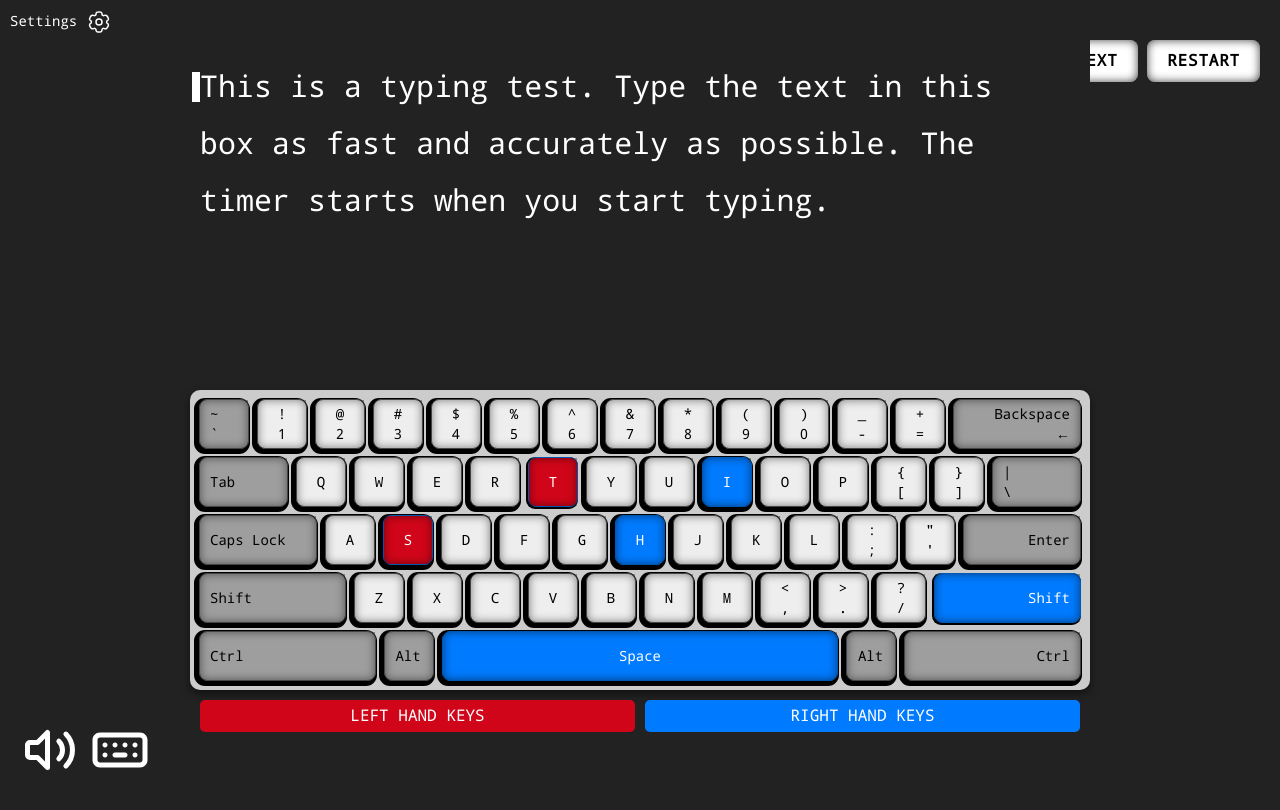
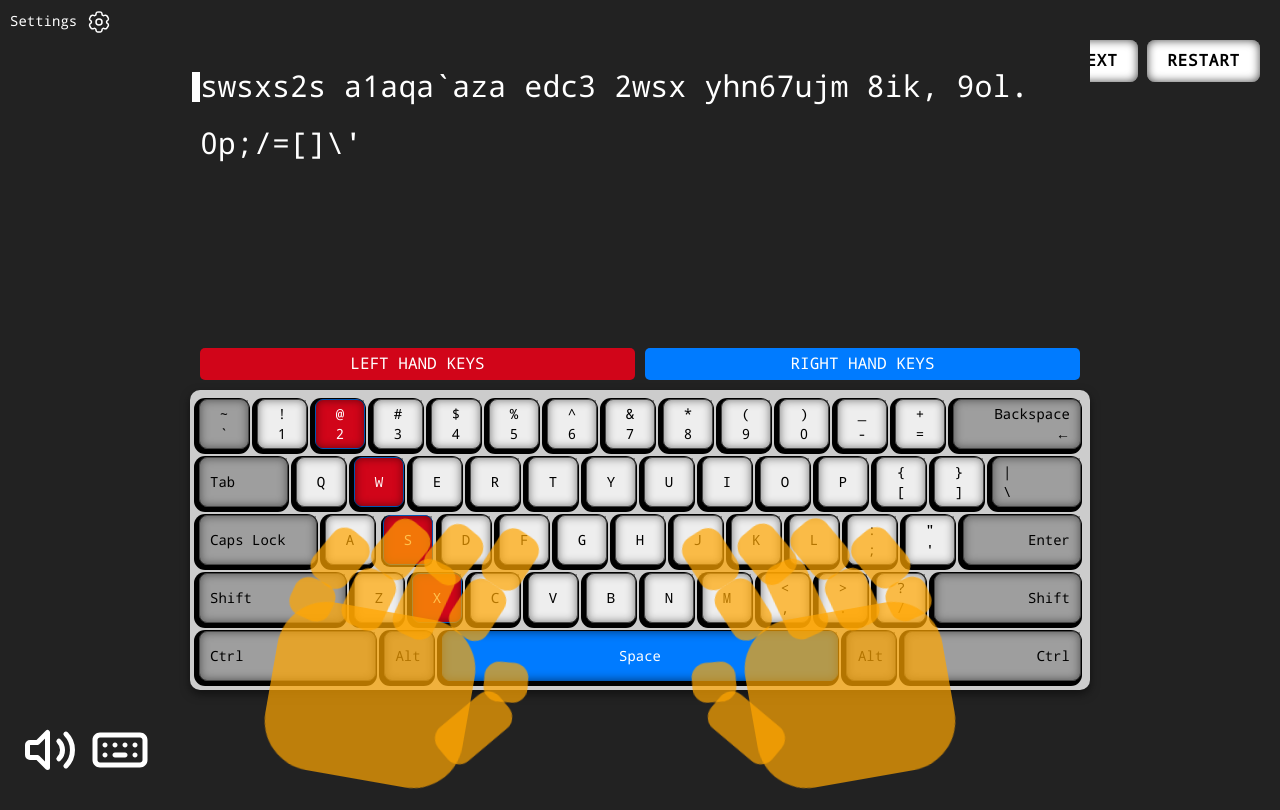
Before and after one commit to nstoichev/qwerty-master, a plain HTML site: page index.html in a window 1280 px wide. Drawn offline with Linux system fonts and the light colour scheme; no server answers.

Commit message:
feat: Add hands on base position - home row.

```diff
--- /dev/null
+++ b/hands.css
@@ -0,0 +1,163 @@
+.hand {
+  display: inline-block;
+  width: 200px;
+  height: 170px;
+  background-color: rgba(255, 165, 0, 0.7);
+  position: absolute;
+  border-radius: 50px;
+  bottom: -90px;
+  display: flex;
+  flex-direction: row;
+  gap: 10px;
+}
+
+.hand__finger {
+  flex: 1;
+  background-color: rgba(255, 165, 0, 0.7);
+  border-radius: 15px;
+}
+
+.hand__finger--pinky {
+  height: 40px;
+}
+
+.hand__finger--ring {
+  height: 60px;
+}
+
+.hand__finger--middle {
+  height: 80px;
+}
+
+.hand__finger--index {
+  height: 60px;
+}
+
+.hand__finger:not(.hand__finger--thumb) {
+  transform: translateY(calc(-100% + 10px));
+  transform-origin: bottom center;
+}
+
+.hand__finger:not(.hand__finger--thumb):before {
+  content: "";
+  position: absolute;
+  width: 100%;
+  height: 60px;
+  border-radius: 15px;
+  background-color: rgba(255, 165, 0, 0.7);
+  bottom: 100%;
+}
+
+.hand__finger--thumb {
+  position: absolute;
+  width: 44px;
+  height: 80px;
+  bottom: 40px;
+}
+
+.hand__finger--thumb:before {
+  content: "";
+  position: absolute;
+  width: 100%;
+  height: 50%;
+  border-radius: 15px;
+  background-color: rgba(255, 165, 0, 0.7);
+  bottom: 100%;
+  transform: rotate(-45deg);
+  transform-origin: bottom center;
+}
+
+/* Hand Left */
+.hand--left {
+  left: 80px;
+  transform: rotate(10deg);
+}
+
+.hand--left .hand__finger--thumb {
+  left: calc(100% - 40px);
+  transform: rotate(40deg);
+  transform-origin: bottom center;
+}
+
+.hand--left .hand__finger:not(.hand__finger--thumb):before {
+  transform-origin: bottom center;
+}
+
+.hand--left .hand__finger--index {
+  transform: translateY(calc(-100% + 10px)) rotate(23deg);
+}
+
+.hand--left .hand__finger--middle {
+  transform: translateY(calc(-100% + 20px)) rotate(15deg);
+}
+
+.hand--left .hand__finger--middle:before {
+  transform: rotate(15deg);
+  bottom: 80%;
+}
+
+.hand--left .hand__finger--ring {
+  transform: translateY(calc(-100% + 20px)) rotate(15deg);
+}
+
+.hand--left .hand__finger--ring:before {
+  transform: rotate(15deg);
+}
+
+.hand--left .hand__finger--pinky {
+  transform: translateY(calc(-100% + 20px)) rotate(15deg);
+}
+
+.hand--left .hand__finger--pinky:before {
+  transform: rotate(15deg);
+}
+
+
+/* Hand Right */
+.hand--right {
+  right: 140px;
+  transform: rotate(-10deg);
+}
+
+.hand--right .hand__finger--thumb {
+  right: calc(100% - 40px);
+  transform: rotate(-40deg);
+  transform-origin: bottom center;
+}
+
+.hand--right .hand__finger:not(.hand__finger--thumb):before {
+  transform-origin: bottom center;
+}
+
+.hand--right .hand__finger--index {
+  transform: translateY(calc(-100% + 10px)) rotate(-23deg);
+}
+
+.hand--right .hand__finger--middle {
+  transform: translateY(calc(-100% + 20px)) rotate(-15deg);
+}
+
+.hand--right .hand__finger--middle:before {
+  transform: rotate(-15deg);
+  bottom: 80%;
+}
+
+.hand--right .hand__finger--ring {
+  transform: translateY(calc(-100% + 20px)) rotate(-15deg);
+}
+
+.hand--right .hand__finger--ring:before {
+  transform: rotate(-15deg);
+}
+
+.hand--right .hand__finger--pinky {
+  transform: translateY(calc(-100% + 20px)) rotate(-15deg);
+}
+
+.hand--right .hand__finger--pinky:before {
+  transform: rotate(-15deg);
+}
+
+.hand--right .hand__finger--thumb:before {
+  transform: rotate(45deg);
+}
--- a/index.html
+++ b/index.html
@@ -19,22 +19,32 @@
     <link rel="stylesheet" href="base.css" type="text/css" media="all" />
     <link rel="stylesheet" href="style.css" type="text/css" media="all" />
     <link rel="stylesheet" href="form.css" type="text/css" media="all" />
+    <link rel="stylesheet" href="hands.css" type="text/css" media="all" />
   </head>
   <body>
+    <!--
+
+    tgbrfv45 edc3 2wsx `1qaz yhn67ujm 8ik, 9ol. 0p;/=[]\'
+     -->
     <qwerty-keyboard>
       <div class="container">
         <textarea
           class="textarea-placeholder source-container hidden"
           rows="5"
           data-default-text
+        >swsxs2s a1aqa`aza edc3 2wsx yhn67ujm 8ik, 9ol. 0p;/=[]\'</textarea
         >
-          This is a typing test. Type the text in this box as fast and accurately as possible. The timer starts when you start typing.</textarea
-        >
+
+        <!--
+        This is a typing test. Type the text in this box as fast and accurately as possible. The timer starts when you start typing.
+        swsxs2s a1aqa`aza edc3 2wsx yhn67ujm 8ik, 9ol. 0p;/=[]\'
+        -->
         <textarea
           class="textarea-placeholder hidden"
           rows="5"
           data-random-text
         ></textarea>
+
         <div class="textarea-preview" data-preview></div>
 
         <div class="actions">
@@ -51,9 +61,18 @@
         </div>
 
         <div class="keyboard hidden" data-keyboard>
+          <div class="keyboard__legend">
+            <div class="keyboard__legend-item keyboard__legend-item--left">
+              Left hand keys
+            </div>
+            <div class="keyboard__legend-item keyboard__legend-item--right">
+              Right hand keys
+            </div>
+          </div>
+
           <!-- Row 1 -->
           <div class="row">
-            <div data-code="Backquote" class="key dark left">~<br />`</div>
+            <div data-code="Backquote" class="key dark key--left">~<br />`</div>
             <div data-code="Digit1" class="key key--left">!<br />1</div>
             <div data-code="Digit2" class="key key--left">@<br />2</div>
             <div data-code="Digit3" class="key key--left">#<br />3</div>
@@ -138,12 +157,22 @@
             </div>
           </div>
 
-          <div class="keyboard__legend">
-            <div class="keyboard__legend-item keyboard__legend-item--left">
-              Left hand keys
+          <div class="hands">
+            <div class="hand hand--left" data-hand-left>
+              <div class="hand__finger hand__finger--pinky" data-hand-left-pinky></div>
+              <div class="hand__finger hand__finger--ring" data-hand-left-ring></div>
+              <div class="hand__finger hand__finger--middle" data-hand-left-middle></div>
+              <div class="hand__finger hand__finger--index" data-hand-left-index></div>
+              <div class="hand__finger hand__finger--thumb" data-hand-left-thumb></div>
             </div>
-            <div class="keyboard__legend-item keyboard__legend-item--right">
-              Right hand keys
+
+            <div class="hand hand--right" data-hand-right>
+              <div class="hand__finger hand__finger--thumb" data-hand-right-thumb></div>
+
+              <div class="hand__finger hand__finger--index" data-hand-right-index></div>
+              <div class="hand__finger hand__finger--middle" data-hand-right-middle></div>
+              <div class="hand__finger hand__finger--ring" data-hand-right-ring></div>
+              <div class="hand__finger hand__finger--pinky" data-hand-right-pinky></div>
             </div>
           </div>
         </div>
--- a/qwerty-keyboard.js
+++ b/qwerty-keyboard.js
@@ -34,6 +34,69 @@ class QwertyKeyboard extends HTMLElement {
     // Add properties for per-word WPM tracking
     this.currentWordStartTime = null;
     this.currentWordCharCount = 0;
+
+    // Add finger mapping
+    this.fingerMap = {
+      // Left hand
+      Backquote: 'left-pinky',
+      Digit1: 'left-pinky',
+      Digit2: 'left-ring',
+      Digit3: 'left-middle',
+      Digit4: 'left-index',
+      Digit5: 'left-index',
+
+      KeyQ: 'left-pinky',
+      KeyW: 'left-ring',
+      KeyE: 'left-middle',
+      KeyR: 'left-index',
+      KeyT: 'left-index',
+
+      KeyA: 'left-pinky',
+      KeyS: 'left-ring',
+      KeyD: 'left-middle',
+      KeyF: 'left-index',
+      KeyG: 'left-index',
+
+      KeyZ: 'left-pinky',
+      KeyX: 'left-ring',
+      KeyC: 'left-middle',
+      KeyV: 'left-index',
+      KeyB: 'left-index',
+
+      // Right hand
+      Digit6: 'right-index',
+      Digit7: 'right-index',
+      Digit8: 'right-middle',
+      Digit9: 'right-ring',
+      Digit0: 'right-pinky',
+      Minus: 'right-pinky',
+      Equal: 'right-pinky',
+
+      KeyY: 'right-index',
+      KeyU: 'right-index',
+      KeyI: 'right-middle',
+      KeyO: 'right-ring',
+      KeyP: 'right-pinky',
+      BracketLeft: 'right-pinky',
+      BracketRight: 'right-pinky',
+      Backslash: 'right-pinky',
+
+      KeyH: 'right-index',
+      KeyJ: 'right-index',
+      KeyK: 'right-middle',
+      KeyL: 'right-ring',
+      Semicolon: 'right-pinky',
+      Quote: 'right-pinky',
+
+      KeyN: 'right-index',
+      KeyM: 'right-index',
+      Comma: 'right-middle',
+      Period: 'right-ring',
+      Slash: 'right-pinky',
+
+      // Space is handled by both thumbs
+      Space: 'thumb'
+    };
 
     // Load all data
     this.loadData();
@@ -261,6 +324,10 @@ class QwertyKeyboard extends HTMLElement {
 
     // Find the first untyped character within any word
     let expectedChar = this.previewArea.querySelector(".word span:not(.typed)");
+    if (!expectedChar) return;
+
+    // Add this line to highlight the appropriate finger
+    this.highlightFinger(expectedChar.dataset.code, expectedChar.textContent);
 
     this.keyboard.querySelectorAll(".expected").forEach((expected) => {
       expected.classList.remove("expected");
@@ -301,6 +368,13 @@ class QwertyKeyboard extends HTMLElement {
     this.addOrderClasses(characters);
 
     this.highlightCurernt();
+
+    // Find the next character to be typed
+    const nextChar = this.previewArea.querySelector(".word span:not(.typed)");
+    if (nextChar) {
+      const keyCode = nextChar.getAttribute('data-code');
+      this.highlightFinger(keyCode, nextChar.textContent);
+    }
   }
 
   addOrderClasses(characters) {
@@ -353,6 +427,13 @@ class QwertyKeyboard extends HTMLElement {
     if (!Object.values(this.keyCodeMap).includes(event.code)) return;
     if (!this.previewArea.classList.contains("active")) return;
 
+    // Using the existing expectedChar
+    const expectedChar = this.previewArea.querySelector(".word span:not(.typed)");
+    if (!expectedChar) return;
+
+    // Add this line to highlight the appropriate finger
+    this.highlightFinger(event.code, expectedChar.textContent);
+
     if (!this.startTime) {
       const timeIsTheSame = this.startTime === Date.now();
 
@@ -372,14 +453,6 @@ class QwertyKeyboard extends HTMLElement {
     });
 
     // Update: Find the first untyped character within any word
-    const expectedChar = this.previewArea.querySelector(
-      ".word span:not(.typed)"
-    );
-
-    if (!expectedChar) {
-      return;
-    }
-
     const expectedCharText = expectedChar.textContent;
 
     // Add typed class to the character span
@@ -1221,6 +1294,55 @@ class QwertyKeyboard extends HTMLElement {
 
     styleElement.textContent = cssRules;
   }
+
+  // Add this new method
+  highlightFinger(keyCode, expectedCharText) {
+    // Remove active class from all fingers
+    this.querySelectorAll('.hand__finger').forEach(finger => {
+      finger.classList.remove('active');
+      // Also remove any key-specific classes
+      finger.className = finger.className.replace(/key-[A-Za-z0-9]+/g, '').trim();
+    });
+
+    const fingerType = this.fingerMap[keyCode];
+    if (!fingerType) return;
+
+    // Check if character requires shift
+    const isUpperCase = expectedCharText === expectedCharText?.toUpperCase() &&
+                       expectedCharText !== expectedCharText?.toLowerCase();
+    const requiresShift = /[~!@#$%^&*()_+{}|:"<>?]/.test(expectedCharText);
+
+    // If shift is required, determine which shift key and highlight corresponding pinky
+    if (isUpperCase || requiresShift) {
+      if (/[QWERTASDFGZXCV!@#$%]/.test(expectedCharText?.toUpperCase())) {
+        const rightPinky = this.querySelector('[data-hand-right-pinky]');
+        rightPinky.classList.add('active');
+        rightPinky.classList.add('key-ShiftRight');
+      } else {
+        const leftPinky = this.querySelector('[data-hand-left-pinky]');
+        leftPinky.classList.add('active');
+        leftPinky.classList.add('key-ShiftLeft');
+      }
+    }
+
+    // Handle the main character finger
+    if (fingerType === 'thumb') {
+      // Highlight both thumbs for space
+      const leftThumb = this.querySelector('[data-hand-left-thumb]');
+      const rightThumb = this.querySelector('[data-hand-right-thumb]');
+      leftThumb.classList.add('active');
+      rightThumb.classList.add('active');
+      leftThumb.classList.add('key-Space');
+      rightThumb.classList.add('key-Space');
+    } else {
+      const [hand, finger] = fingerType.split('-');
+      const fingerElement = this.querySelector(`[data-hand-${hand}-${finger}]`);
+      if (fingerElement) {
+        fingerElement.classList.add('active');
+        fingerElement.classList.add(`key-${keyCode}`);
+      }
+    }
+  }
 }
 
 // Define the custom element
--- a/style.css
+++ b/style.css
@@ -81,7 +81,7 @@ qwerty-keyboard {
   position: absolute;
   gap: 10px;
   padding: 10px;
-  top: 100%;
+  bottom: 100%;
   left: 0;
   width: 100%;
 }
```
